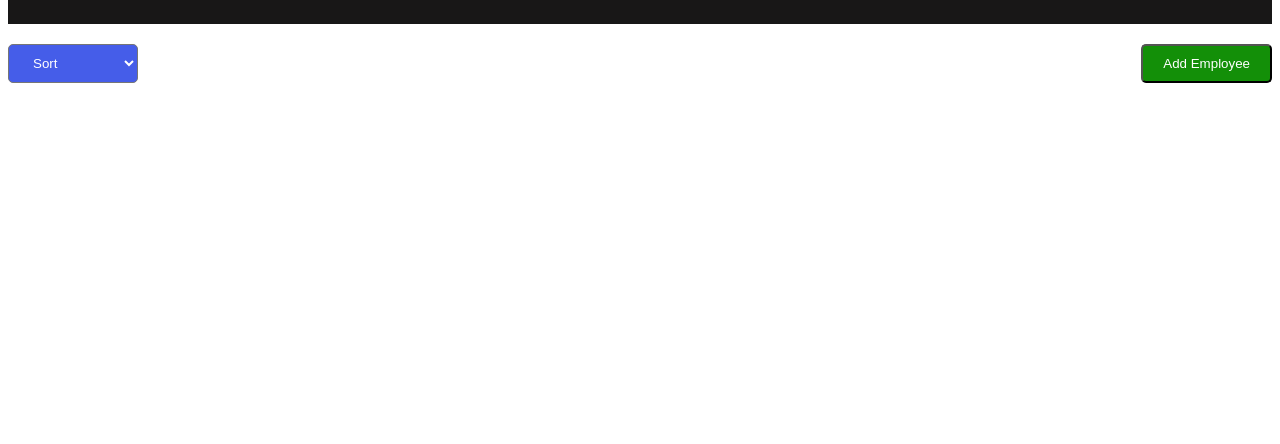
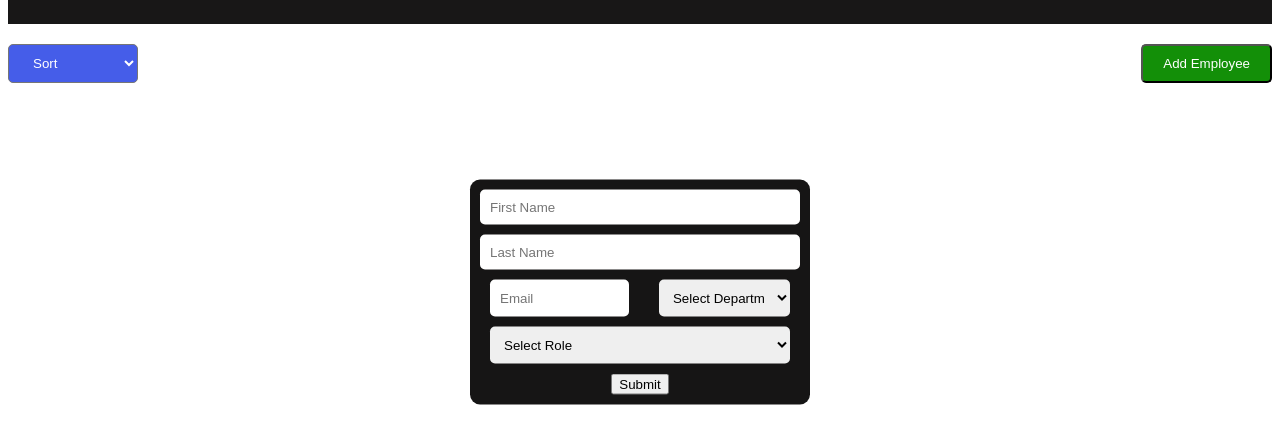
Before and after one commit to BalavigneshRajasekar/Jackus_Interview_Task, a plain HTML site: page index.html in a window 1280 px wide. Shown: the part 108-552 px from the top of the page. Drawn offline with Linux system fonts and the light colour scheme.

Commit message:
Form added

```diff
--- a/index.css
+++ b/index.css
@@ -43,6 +43,62 @@
   border-radius: 5px;
   cursor: pointer;
 }
+.Form {
+  width: 300px;
+  position: absolute;
+  top: 50%;
+  left: 50%;
+  transform: translate(-50%, -50%);
+  background-color: rgb(22, 21, 21);
+  border-radius: 10px;
+  padding: 10px 20px;
+}
+#employee-form {
+  display: flex;
+  flex-direction: column;
+  align-items: center;
+}
+#Fname {
+  width: 100%;
+  padding: 10px;
+  margin-bottom: 10px;
+  border-radius: 5px;
+  border: none;
+}
+#Lname {
+  width: 100%;
+  padding: 10px;
+  margin-bottom: 10px;
+  border-radius: 5px;
+  border: none;
+}
+#form-div {
+  display: flex;
+  width: 100%;
+  justify-content: space-between;
+  gap: 30px;
+}
+#email {
+  width: 100%;
+  padding: 10px;
+  margin-bottom: 10px;
+  border-radius: 5px;
+  border: none;
+}
+#department {
+  width: 100%;
+  padding: 10px;
+  margin-bottom: 10px;
+  border-radius: 5px;
+  border: none;
+}
+#role {
+  width: 100%;
+  padding: 10px;
+  margin-bottom: 10px;
+  border-radius: 5px;
+  border: none;
+}
 @media screen and (max-width: 600px) {
   #search {
     width: 100%;
--- a/index.html
+++ b/index.html
@@ -17,12 +17,36 @@
       </nav>
       <div id="utilities">
         <select id="sort">
-          <option value="name">Sort</option>
+          <option value="" selected disabled>Sort</option>
           <option value="department">Sort by A-Z</option>
           <option value="salary">Sort by Z-A</option>
         </select>
         <button id="add-employee">Add Employee</button>
       </div>
+      <div class="Form">
+        <form id="employee-form">
+          <input type="text" id="Fname" placeholder="First Name" required />
+          <input type="text" id="Lname" placeholder="Last Name" required />
+          <div id="form-div">
+            <input type="email" id="email" placeholder="Email" required />
+            <select id="department" required>
+              <option value="" disabled selected>Select Department</option>
+              <option value="HR">HR</option>
+              <option value="Engineering">Engineering</option>
+              <option value="Marketing">Marketing</option>
+              <option value="Sales">Sales</option>
+            </select>
+          </div>
+          <select id="role" required>
+            <option value="" disabled selected>Select Role</option>
+            <option value="Senior">Senior</option>
+            <option value="Junior">Junior</option>
+            <option value="Associate">Associate</option>
+          </select>
+
+          <button type="submit">Submit</button>
+        </form>
+      </div>
     </main>
   </body>
 </html>
```
